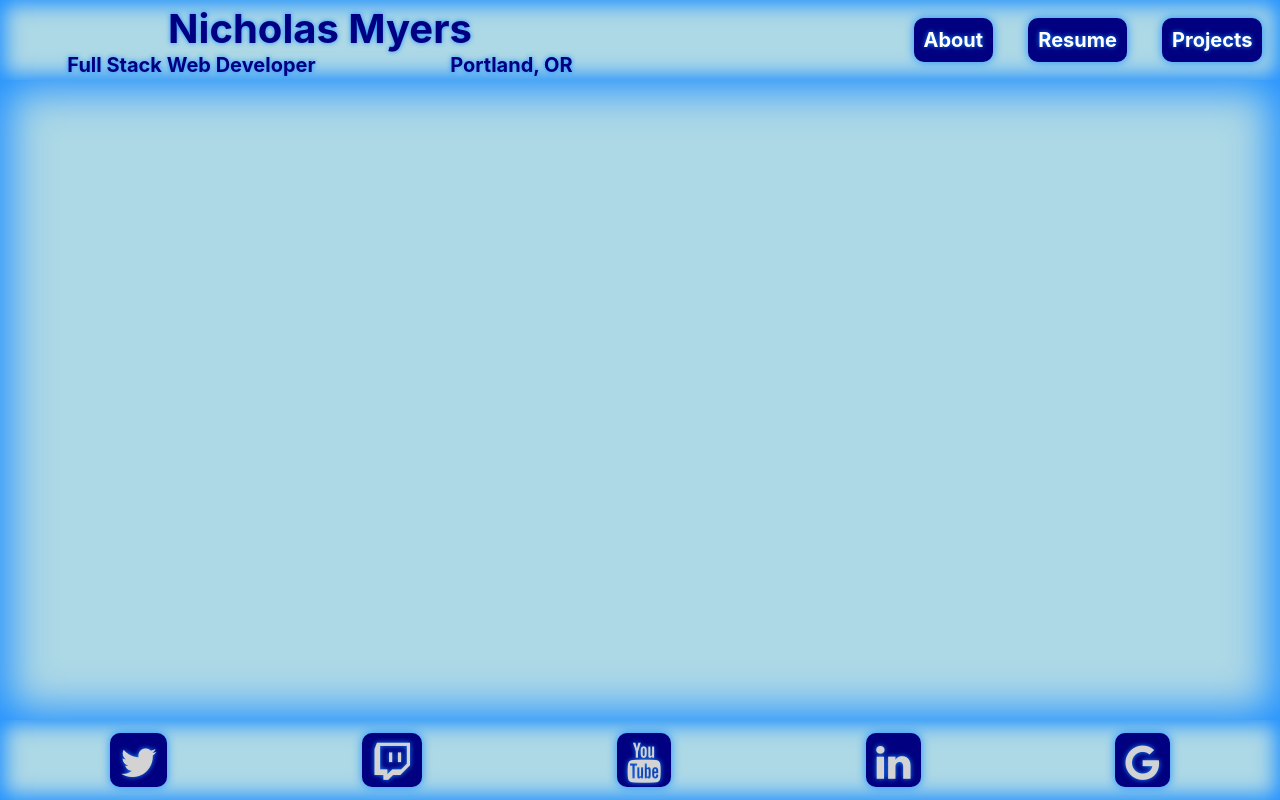
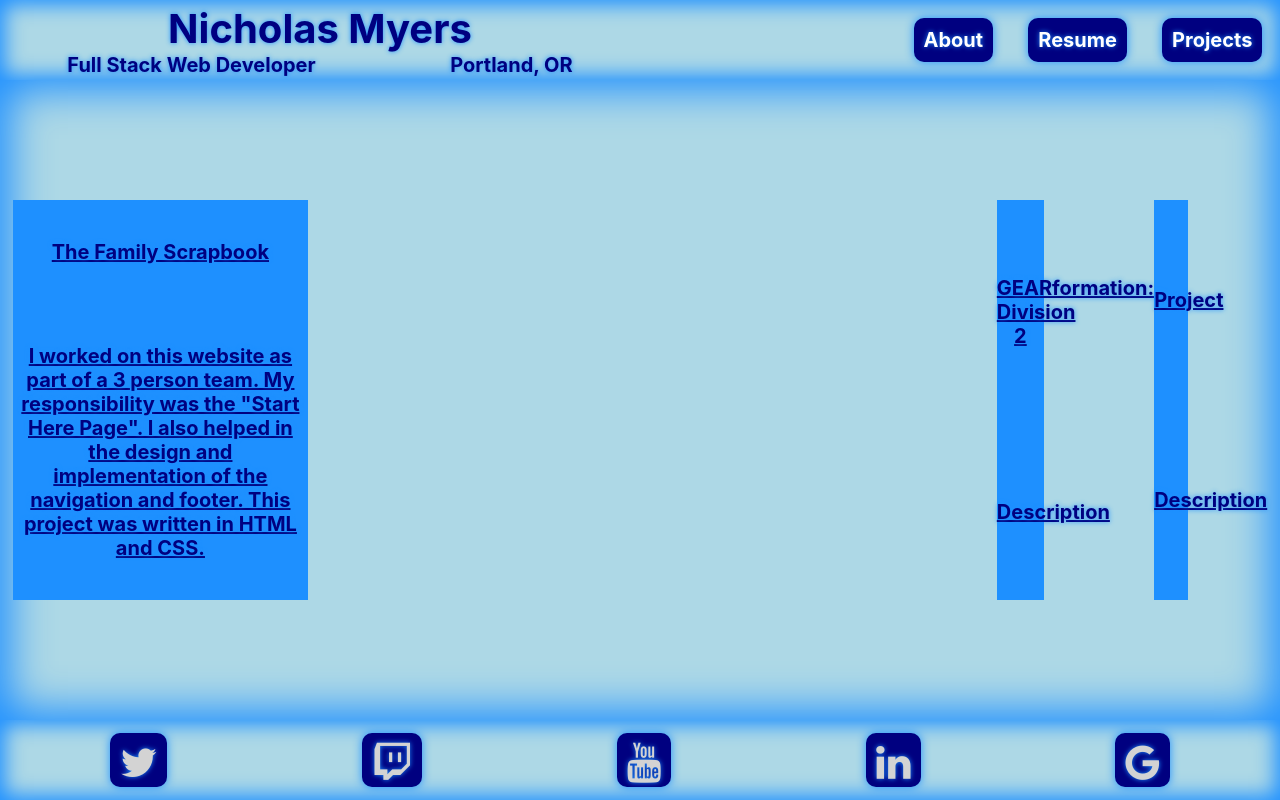
Before and after one commit to nicholas-myers/Professional-Portfolio, a React (Create React App) app: page /projects in a window 1280 px wide. Built offline with nearby package versions, Linux system fonts and the light colour scheme.

Commit message:
set up links and family scrapbook

```diff
--- a/src/components/Content.js
+++ b/src/components/Content.js
@@ -4,6 +4,7 @@ import { Switch, Route } from "react-router-dom";
 
 import About from "./About";
 import Resume from "./Resume";
+import Projects from "./Projects"
 
 const ContentSection = styled.section`
   display: flex;
@@ -25,6 +26,9 @@ function Content() {
         <Route path="/resume">
           <Resume />
         </Route>
+        <Route path="/projects">
+          <Projects />
+        </Route>
       </Switch>
     </ContentSection>
   );
--- a/src/components/Projects.js
+++ b/src/components/Projects.js
@@ -1,12 +1,44 @@
 import React from "react";
+import styled from "styled-components";
+
+const ProjectCard = styled.div`
+  width: 30%;
+  display: flex;
+  flex-flow: column;
+  justify-content: space-around;
+  background-color: dodgerblue;
+  height: 50vh;
+`;
 
 export default function Projects() {
   return (
-    <div>
-      <div>
-        <h2>Project</h2>
-        <p>Description</p>
-      </div>
-    </div>
+    <>
+      <a
+        target="_blank"
+        href="https://the-family-scrapbook.netlify.app/starthere"
+      >
+        <ProjectCard>
+          <h2>The Family Scrapbook</h2>
+          <p>
+            I worked on this website as part of a 3 person team. My
+            responsibility was the "Start Here Page". I also helped in the
+            design and implementation of the navigation and footer. This project
+            was written in HTML and CSS.
+          </p>
+        </ProjectCard>
+      </a>
+      <a target="_blank" href="https://gearformation.netlify.app/">
+        <ProjectCard>
+          <h2>GEARformation: Division 2</h2>
+          <p>Description</p>
+        </ProjectCard>
+      </a>
+      <a href="">
+        <ProjectCard>
+          <h2>Project</h2>
+          <p>Description</p>
+        </ProjectCard>
+      </a>
+    </>
   );
 }
```
